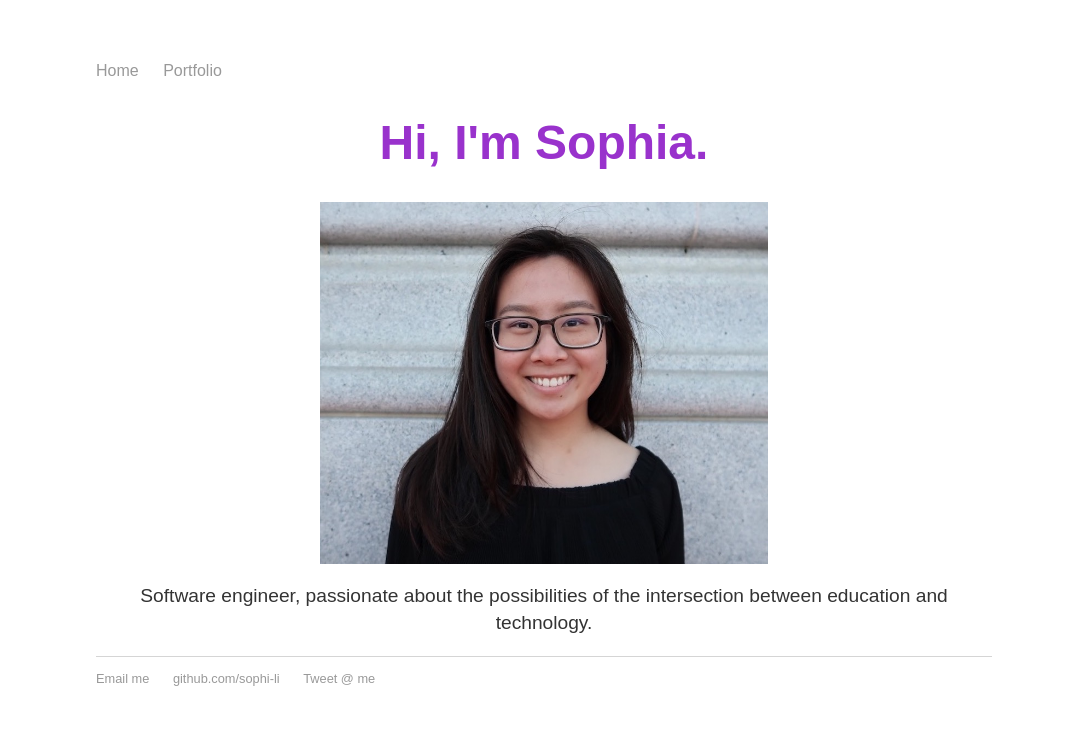
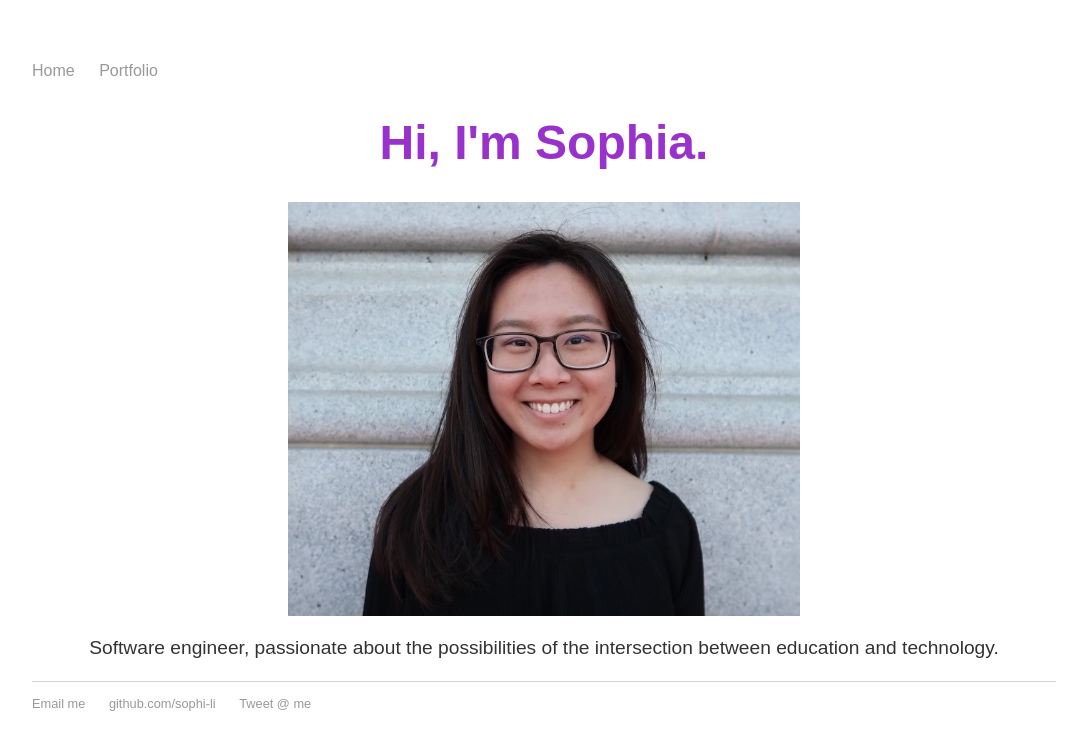
Before and after one commit to rmorabia/sophi-li.github.io, a Jekyll site: the page built from index.html, in a window 1280 px wide. Shown: the top 750 px of the page, without its empty margins (96-1183 px from the left). Built offline with Jekyll 4.4.1, drawn with Linux system fonts in a browser that asks for light colours.

Commit message:
body padding

```diff
--- a/css/main.css
+++ b/css/main.css
@@ -1,7 +1,7 @@
 @import "portfolio.css";
 
 
-body { margin: 60px auto; width: 70%; }
+body { margin: 60px auto; width: 80%; }
 
 a { text-decoration: none; color: #999; 	margin-left: auto;
 	margin-right: auto;
```
